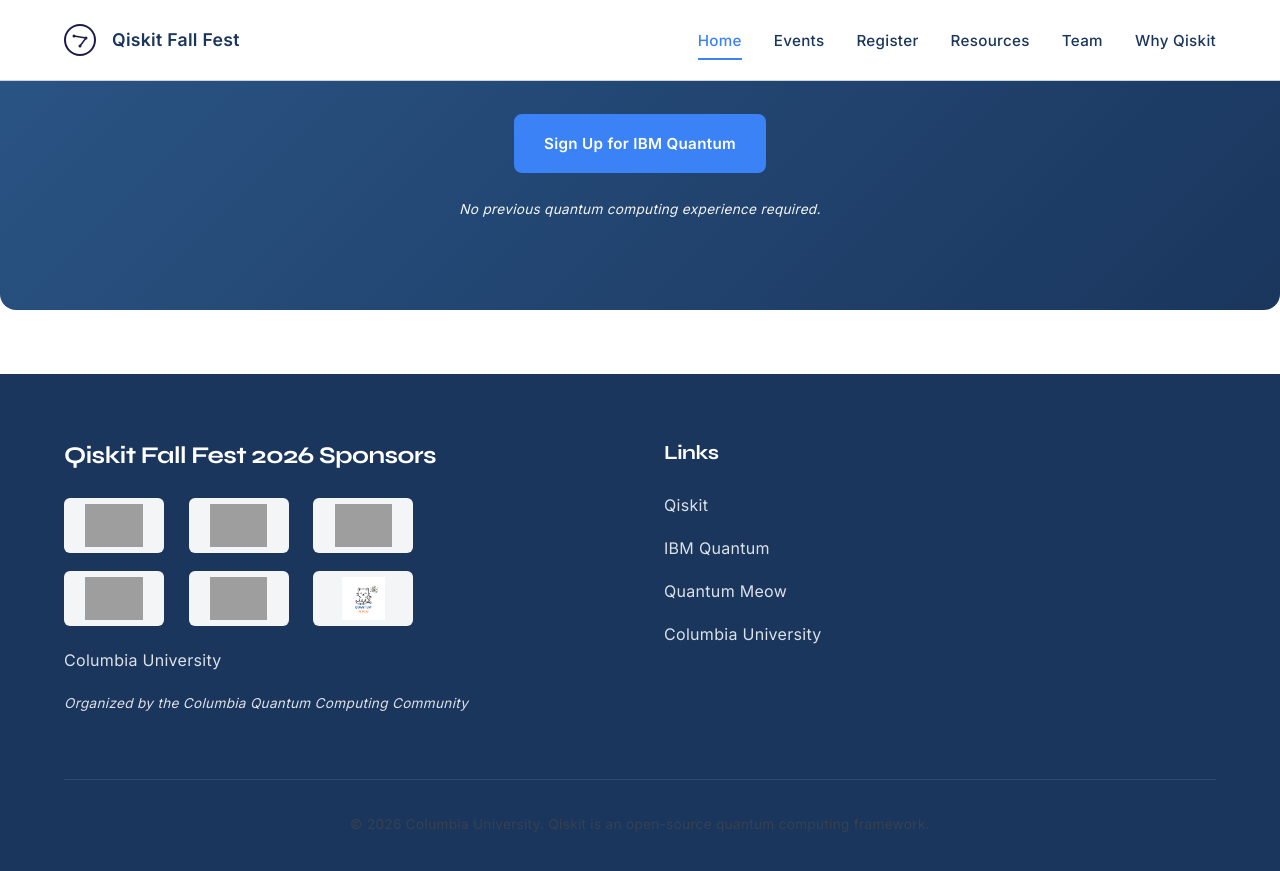
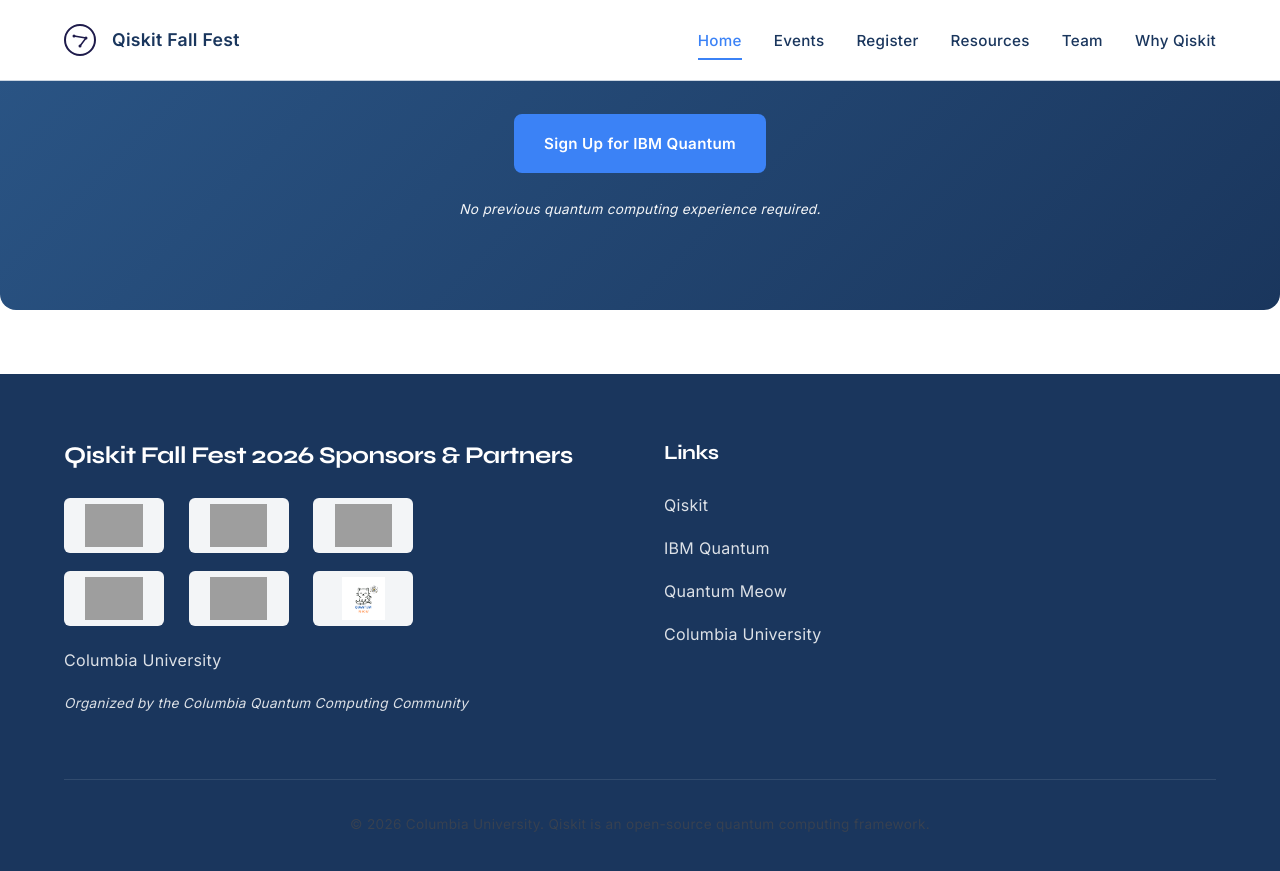
Before and after one commit to QuantumMeow/columbia-qiskit-fall-fest-2026, a Jekyll site: the page built from index.md, in a window 1280 px wide and 900 px high, scrolled down 2462 px, cut to the strip 0-871 px from the top of the window. Built offline with Jekyll 4.4.1, drawn with Linux system fonts in a browser that asks for light colours; grey boxes are pictures that could not be loaded.

Commit message:
Update footer.html

```diff
--- a/_includes/footer.html
+++ b/_includes/footer.html
@@ -4,7 +4,7 @@
 
             <!-- Sponsors -->
             <div class="footer-section sponsors-section">
-                <h3>Qiskit Fall Fest 2026 Sponsors</h3>
+                <h3>Qiskit Fall Fest 2026 Sponsors & Partners</h3>
 
                 <div class="sponsor-grid">
                     <a href="#" target="_blank" rel="noopener">
```
